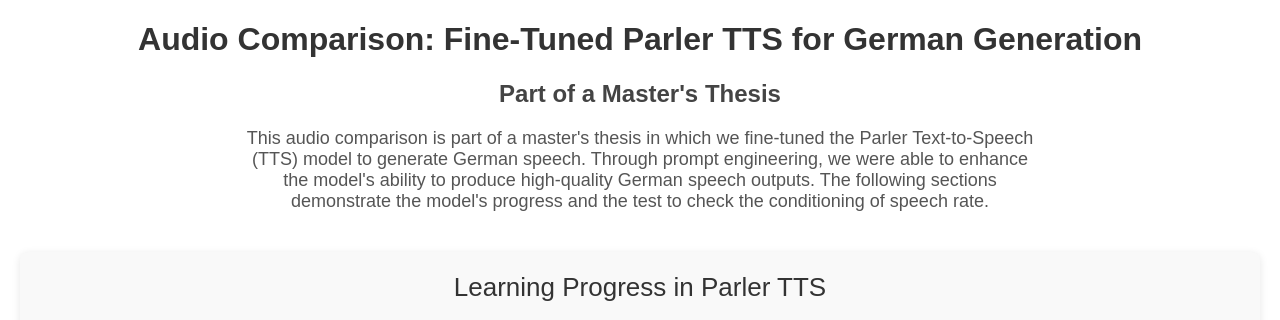
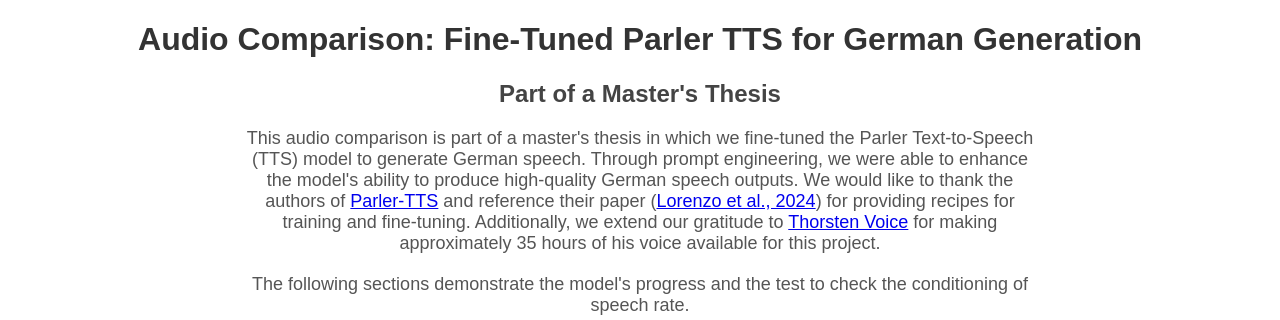
Before and after one commit to parttime-ai/thorsten-parler-tts, a plain HTML site: page index.html in a window 1280 px wide. Shown: the top 320 px of the page. Drawn offline with Linux system fonts and the light colour scheme.

Commit message:
Update index.html
thanks

```diff
--- a/index.html
+++ b/index.html
@@ -89,12 +89,20 @@
 
     <h2>Part of a Master's Thesis</h2>
     <p>
-        This audio comparison is part of a master's thesis in which we fine-tuned the Parler Text-to-Speech (TTS) model
-        to generate German speech. Through prompt engineering, we were able to enhance the model's ability to produce
-        high-quality
-        German speech outputs. The following sections demonstrate the model's progress and the test to check the
-        conditioning of speech rate.
+      This audio comparison is part of a master's thesis in which we fine-tuned the
+      Parler Text-to-Speech (TTS) model to generate German speech. Through prompt engineering,
+      we were able to enhance the model's ability to produce high-quality German speech outputs.
+      We would like to thank the authors of
+      <a href="https://github.com/Parler-TTS" target="_blank">Parler-TTS</a> and reference their paper
+      (<a href="https://arxiv.org/abs/2402.01912" target="_blank">Lorenzo et al., 2024</a>)
+      for providing recipes for training and fine-tuning. Additionally, we extend our gratitude to
+      <a href="https://www.thorsten-voice.de/" target="_blank">Thorsten Voice</a>
+      for making approximately 35 hours of his voice available for this project.
     </p>
+    <p>
+      The following sections demonstrate the model's progress and the test to check the conditioning of speech rate.
+    </p>
+
 
     <!-- First Section: Showcases Learning Progress -->
     <div class="section">
```
